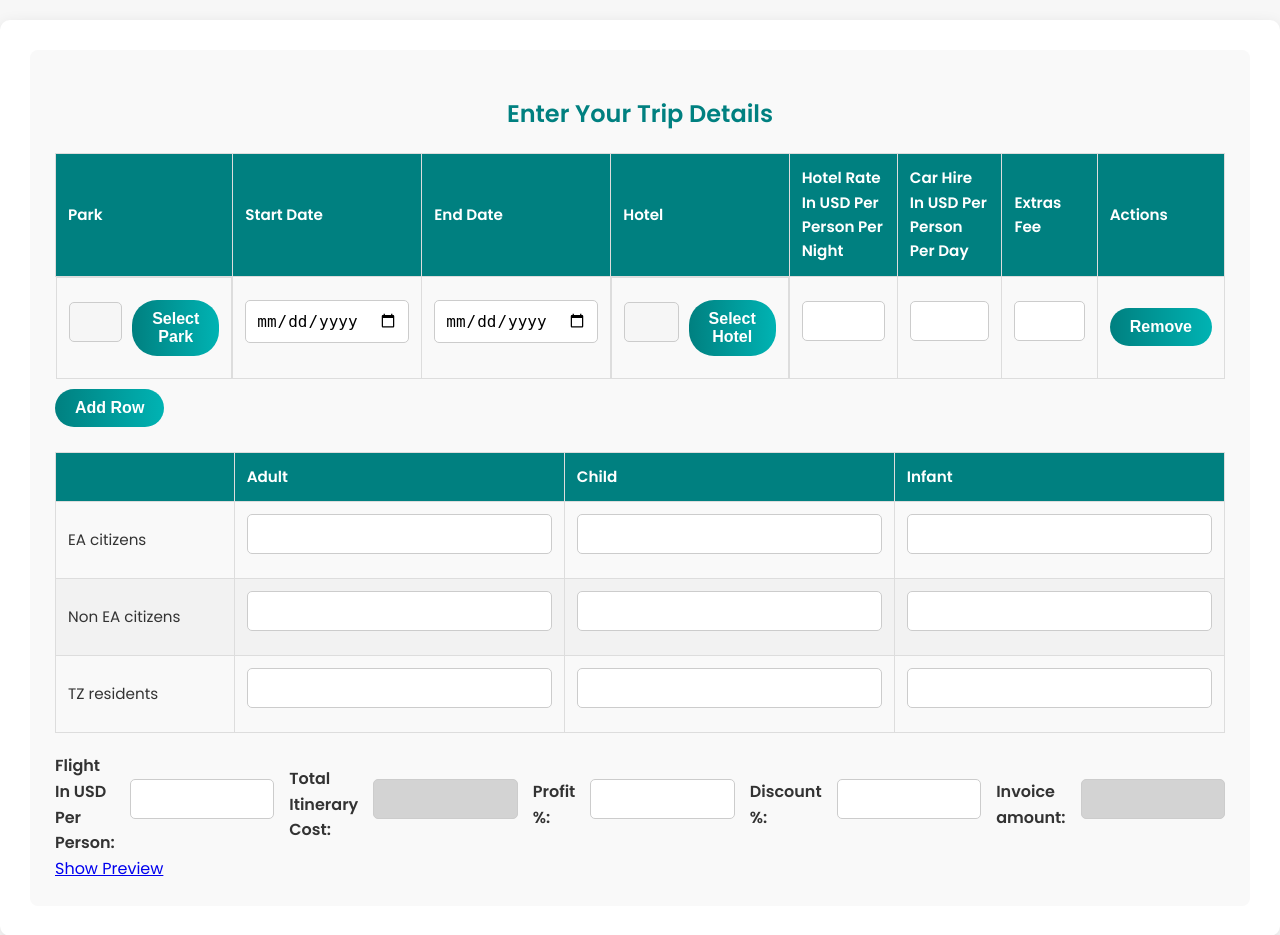
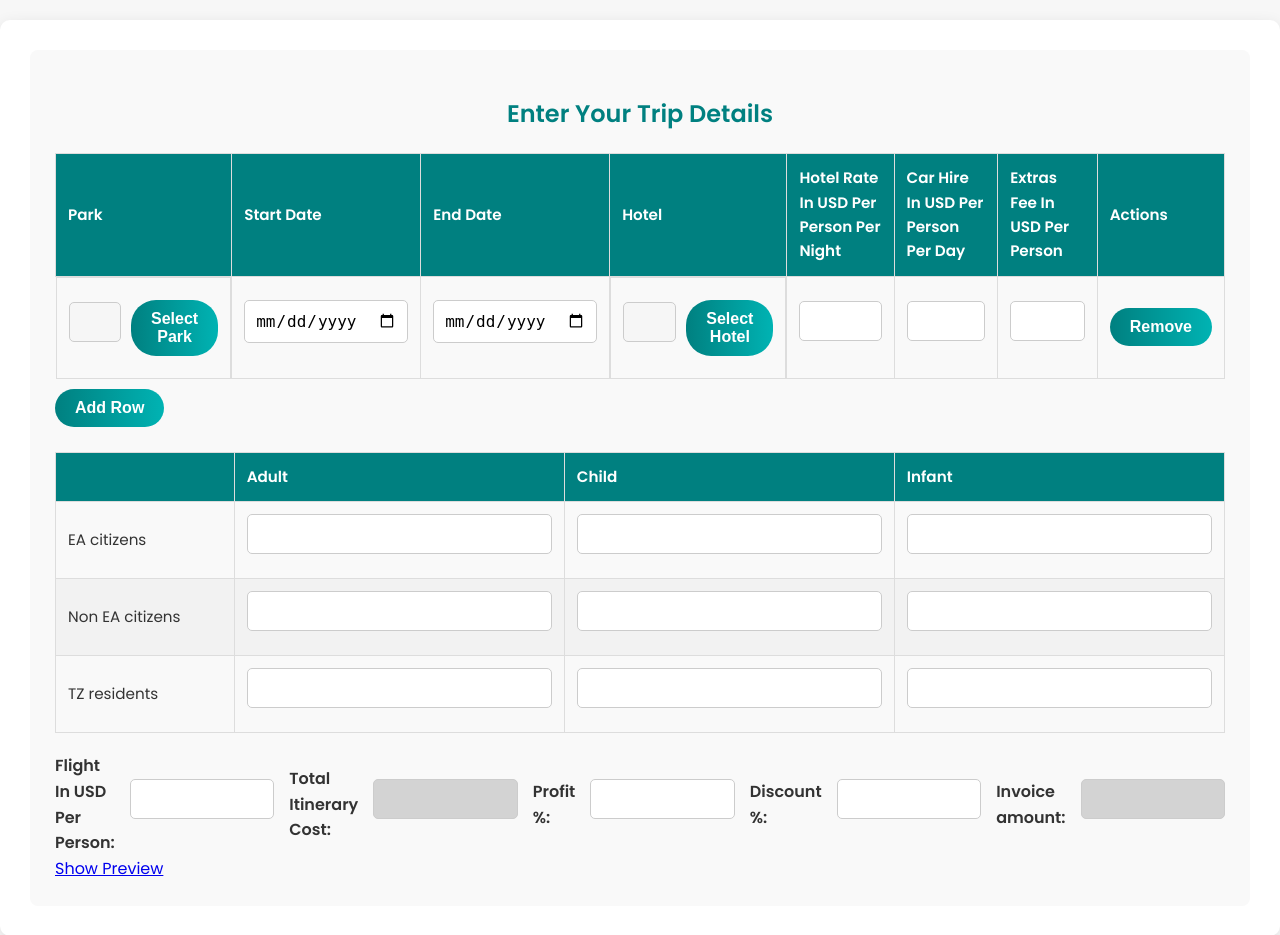
Before and after one commit to MohammedRaghib/Oddyseys, a PHP site: page / in a window 1280 px wide. Shown: the top 935 px of the page. Run offline with PHP 8.4, Linux system fonts and the light colour scheme; data that the repository does not hold is empty.

Commit message:
Etra title update
updated extras title

```diff
--- a/index.php
+++ b/index.php
@@ -239,7 +239,7 @@
                         <th>Hotel</th>
                         <th>Hotel Rate In USD Per Person Per Night</th>
                         <th>Car Hire In USD Per Person Per Day</th>
-                        <th>Extras Fee</th>
+                        <th>Extras Fee In USD Per Person</th>
                         <th>Actions</th>
                     </tr>
                 </thead>
```
